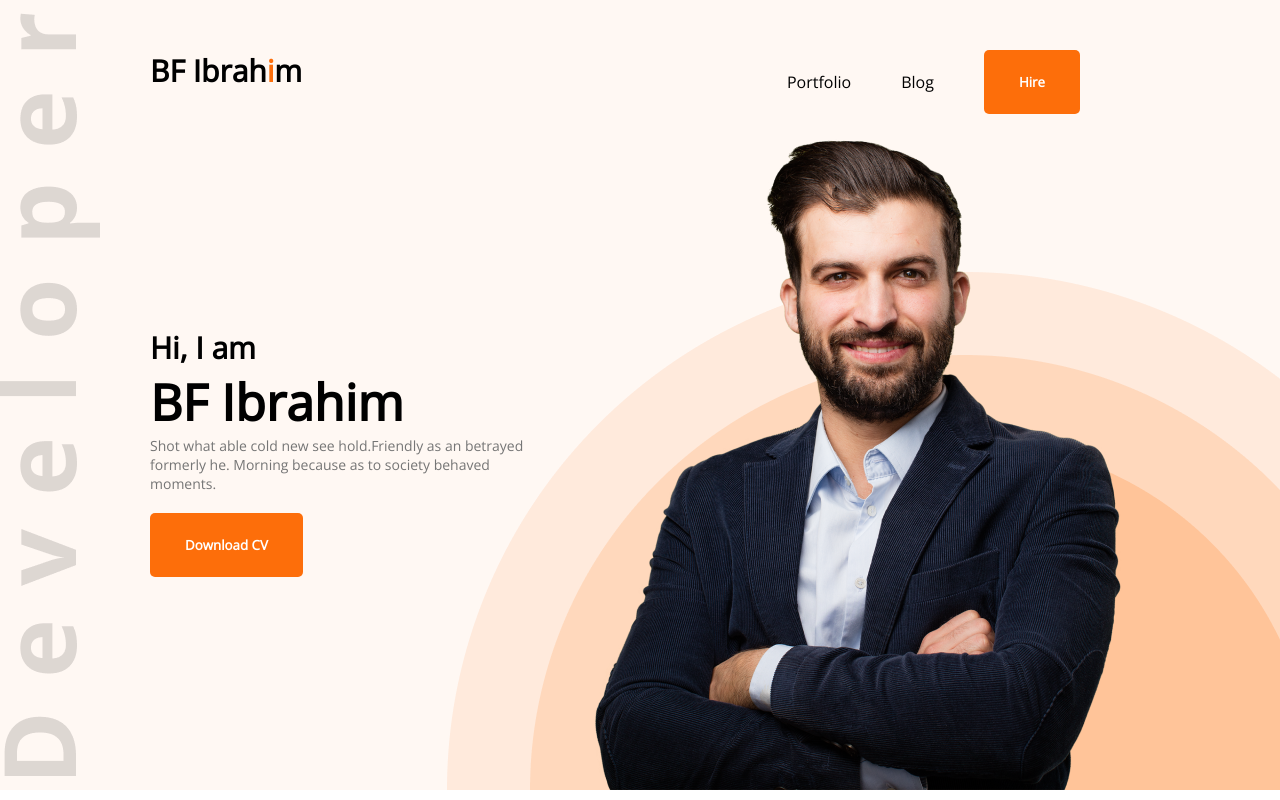
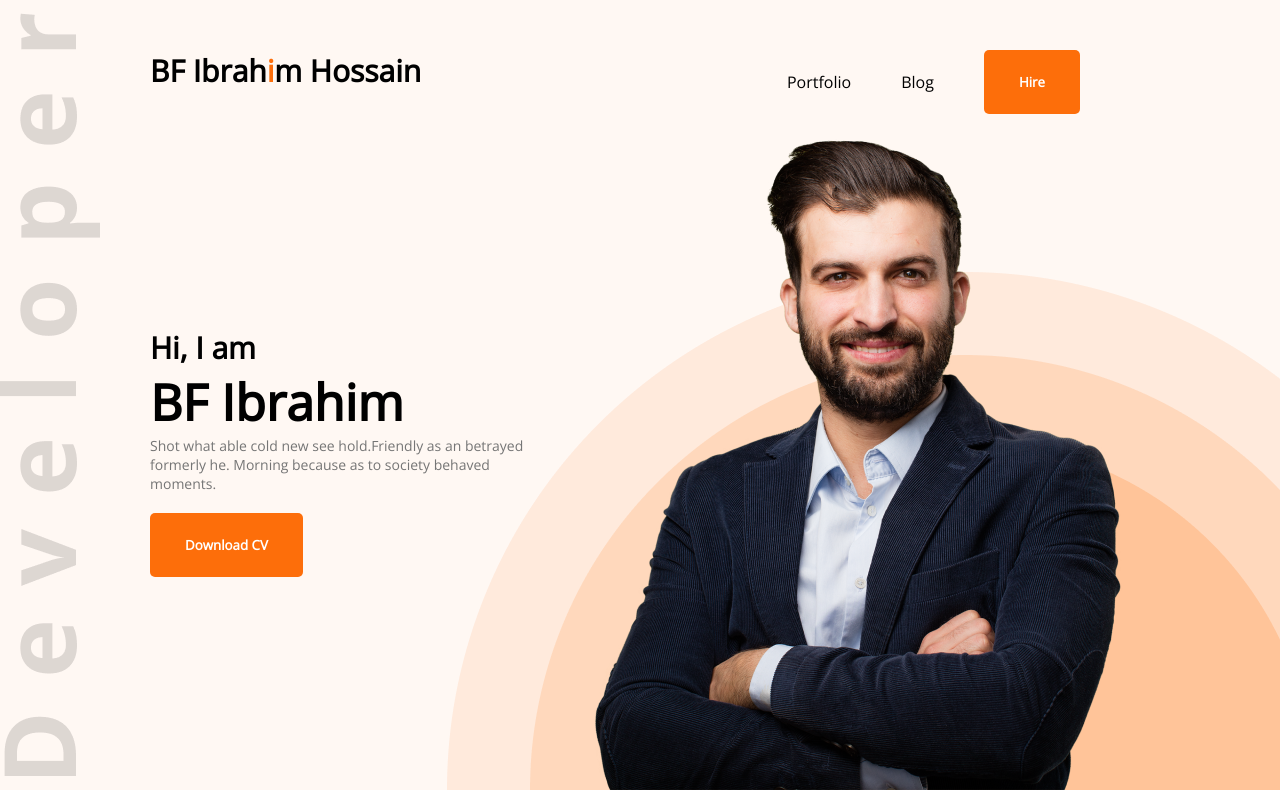
Before and after one commit to BFIbrahim/BF-Ibrahim-First-Portfolio, a plain HTML site: page index.html in a window 1280 px wide. Shown: the top 800 px of the page. Drawn offline with nearby package versions, Linux system fonts and the light colour scheme.

Commit message:
fixed name

```diff
--- a/index.html
+++ b/index.html
@@ -13,7 +13,7 @@
 <body>
     <header class="header">
         <nav>
-            <h2 class="nav-title">BF Ibrah<span class="text-primary">i</span>m</h2>
+            <h2 class="nav-title">BF Ibrah<span class="text-primary">i</span>m Hossain</h2>
             <ul>
                 <li>Portfolio</li>
                 <li>Blog</li>
```
